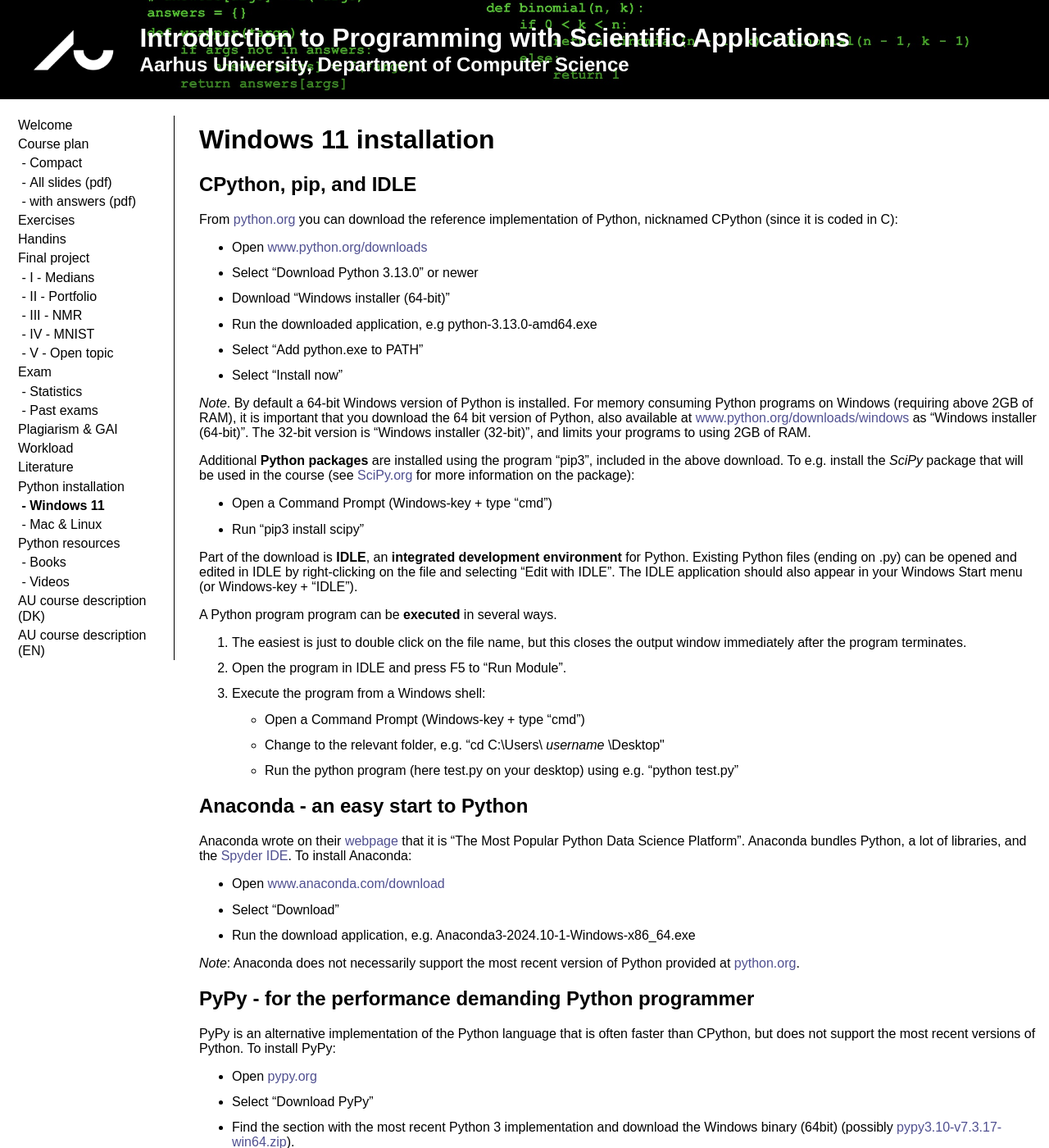
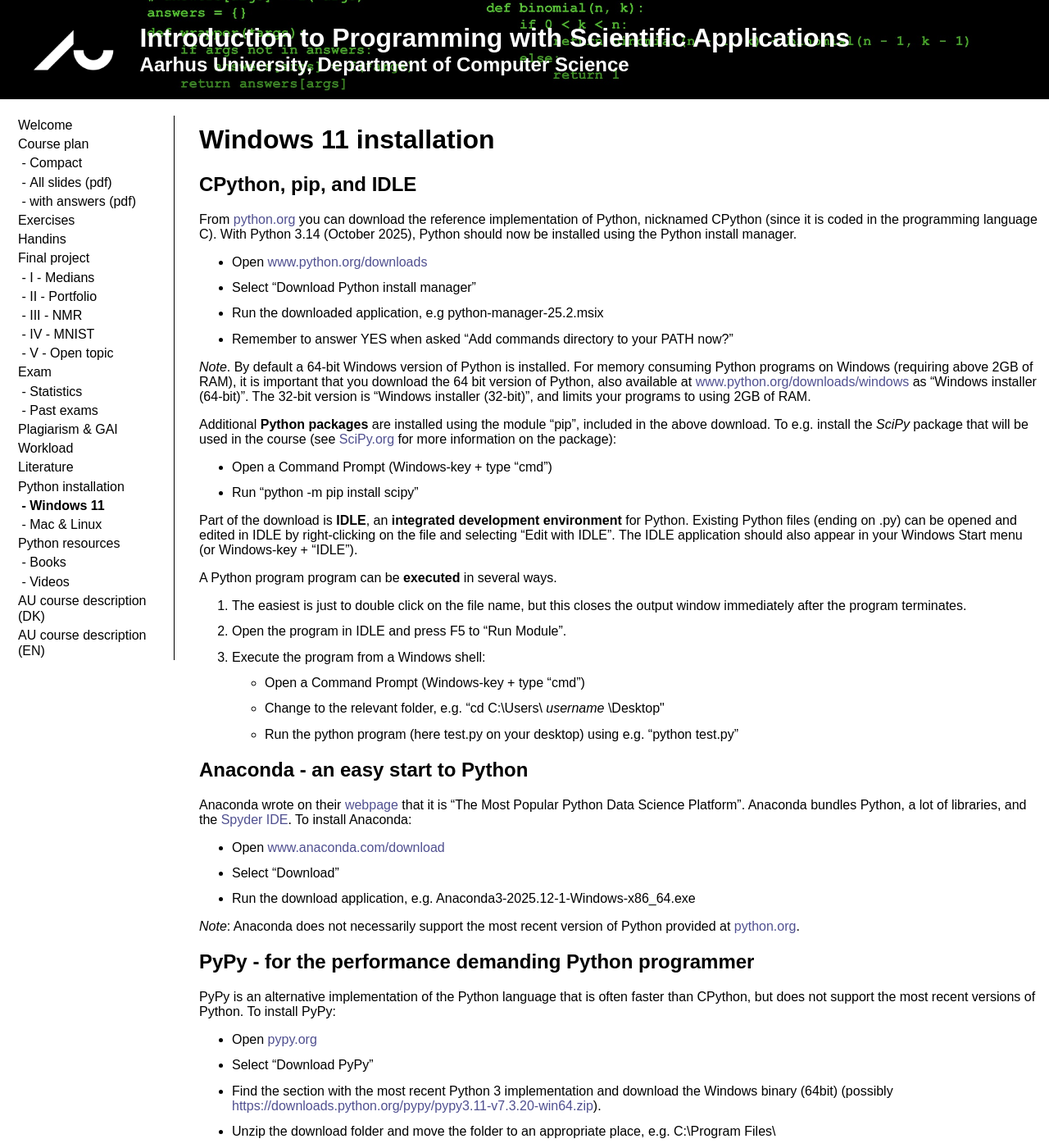
Before and after one commit to gsbrodal/gsbrodal.github.io, a Jekyll site: the page built from ipsa/install-windows.md, in a window 1280 px wide and 1400 px high. Shown: the whole window at 82% size. Built offline with Jekyll 4.4.1, drawn with Linux system fonts in a browser that asks for light colours; our own code applies the rules of GitHub Pages for plain Markdown files; some of the changed text lies outside the part shown.

Commit message:
install-windows.md all-slides-with-answers.pdf all-slides.pdf introduction.pdf introduction.pptx

```diff
--- a/ipsa/install-windows.md
+++ b/ipsa/install-windows.md
@@ -2,21 +2,19 @@
 
 ## CPython, pip, and IDLE
 
-From [python.org](https://www.python.org/downloads) you can download the reference implementation of Python, nicknamed CPython (since it is coded in C):
+From [python.org](https://www.python.org/downloads) you can download the reference implementation of Python, nicknamed CPython (since it is coded in the programming language C). With Python 3.14 (October 2025), Python should now be installed using the Python install manager.
 
 * Open [www.python.org/downloads](https://www.python.org/downloads)
-* Select "Download Python 3.13.0" or newer
-* Download "Windows installer (64-bit)"
-* Run the downloaded application, e.g python-3.13.0-amd64.exe
-* Select "Add python.exe to PATH"
-* Select "Install now"
+* Select "Download Python install manager"
+* Run the downloaded application, e.g python-manager-25.2.msix
+* Remember to answer YES when asked "Add commands directory to your PATH now?"
 
 _Note_. By default a 64-bit Windows version of Python is installed. For memory consuming Python programs on Windows (requiring above 2GB of RAM), it is important that you download the 64 bit version of Python, also available at [www.python.org/downloads/windows](https://www.python.org/downloads/windows) as "Windows installer (64-bit)". The 32-bit version is "Windows installer (32-bit)", and limits your programs to using 2GB of RAM.
 
-Additional **Python packages** are installed using the program "pip3", included in the above download. To e.g. install the _SciPy_ package that will be used in the course (see [SciPy.org](https://www.scipy.org) for more information on the package):
+Additional **Python packages** are installed using the module "pip", included in the above download. To e.g. install the _SciPy_ package that will be used in the course (see [SciPy.org](https://www.scipy.org) for more information on the package):
 
 * Open a Command Prompt (Windows-key + type "cmd")
-* Run "pip3 install scipy"
+* Run "python -m pip install scipy"
 
 Part of the download is **IDLE**, an **integrated development environment** for Python. Existing Python files (ending on .py) can be opened and edited in IDLE by right-clicking on the file and selecting "Edit with IDLE". The IDLE application should also appear in your Windows Start menu (or Windows-key + "IDLE").
 
@@ -35,7 +33,7 @@
 
 * Open [www.anaconda.com/download](https://www.anaconda.com/download)
 * Select "Download"
-* Run the download application,	e.g. Anaconda3-2024.10-1-Windows-x86_64.exe
+* Run the download application,	e.g. Anaconda3-2025.12-1-Windows-x86_64.exe
 
 _Note_: Anaconda does not necessarily support the most recent version of Python provided at [python.org](https://www.python.org).
 
@@ -45,12 +43,12 @@
 
 * Open [pypy.org](https://pypy.org)
 * Select "Download PyPy"
-* Find the section with the most recent Python 3 implementation	and download the Windows binary (64bit) (possibly [pypy3.10-v7.3.17-win64.zip](https://downloads.python.org/pypy/pypy3.10-v7.3.17-win64.zip)).
+* Find the section with the most recent Python 3 implementation	and download the Windows binary (64bit) (possibly [https://downloads.python.org/pypy/pypy3.11-v7.3.20-win64.zip](https://downloads.python.org/pypy/pypy3.11-v7.3.20-win64.zip)).
 * Unzip the download folder and move the folder to an appropriate place, e.g. C:\Program Files\
 * Add the PyPy folder to your path:
     * Windows-key + "Edit the system environment variables"
     * Select "Environment variables"
     * Select "Path"
-    * Select "New" and add the path to the folder with pypy3.exe, e.g. C:\Program Files\pypy3.10-v7.3.17-win64\
+    * Select "New" and add the path to the folder with pypy3.exe, e.g. C:\Program Files\pypy3.11-v7.3.30-win64\
 
 The speed improvements of PyPy over CPython are due to the usage of the Just-In-Time compilation technique, that e.g. also is used inside the Google Chrome browser for executing JavaScript (see the Wikipedia page on [Chrome V8](https://en.wikipedia.org/wiki/Chrome_V8) and by Java Virtual Machines for executing Java programs (bytecode) (see more on [Just-In-Time compilation](https://en.wikipedia.org/wiki/Just-in-time_compilation) on Wikipedia).
```
Also changed, not shown: 1 other file.
